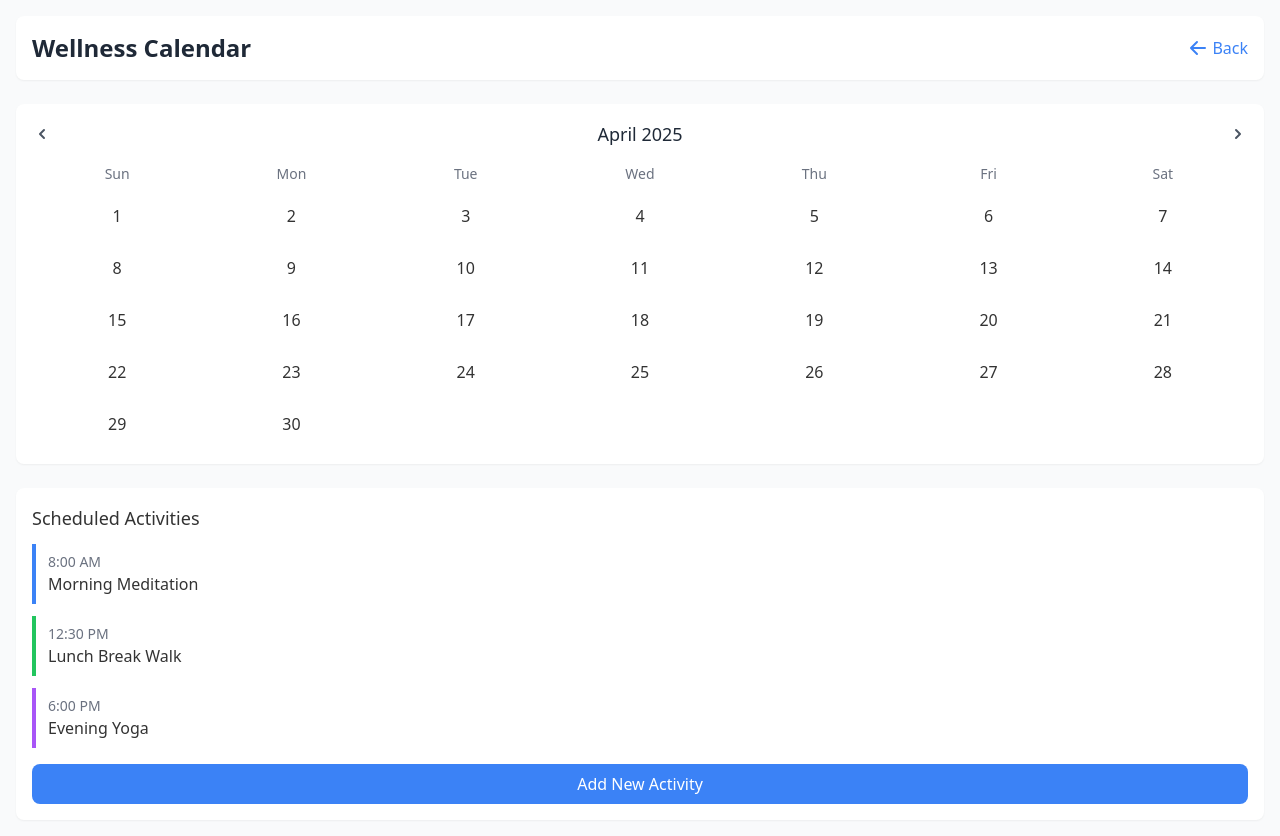
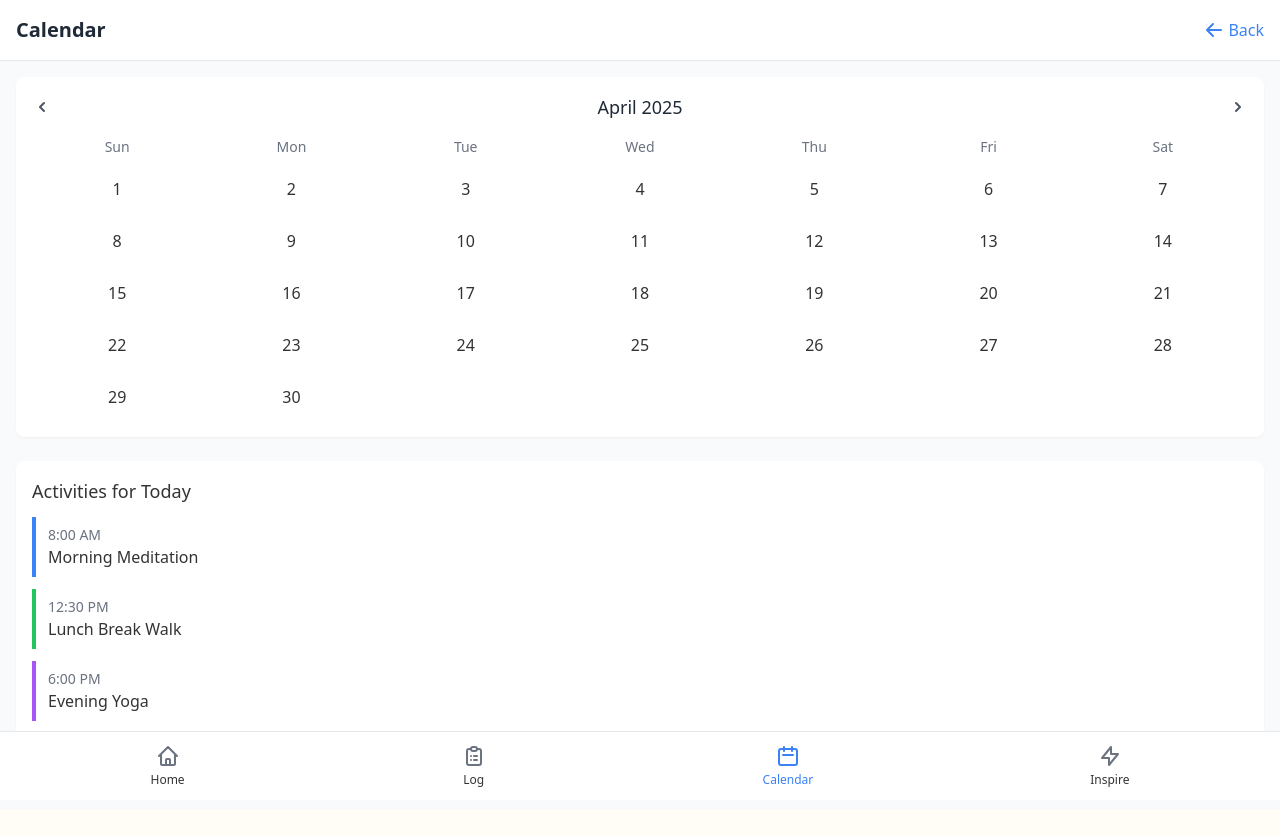
Before and after one commit to TheSamanthaWilliams/you-wellness-app, a Next.js app: page /calender in a window 1280 px wide. After the commit the page ends 809 px from the top, so only its background shows below. Built offline with nearby package versions, Linux system fonts and the light colour scheme.

Commit message:
Update page.js

```diff
--- a/app/calender/page.js
+++ b/app/calender/page.js
@@ -1,14 +1,17 @@
+"use client";
+
 import React, { useState } from 'react';
 import Link from 'next/link';
 
 export default function CalendarPage() {
   const [activeDay, setActiveDay] = useState('today');
+  const daysInMonth = 30;
 
   return (
-    <div className="min-h-screen bg-gray-50 p-4">
-      <header className="bg-white p-4 rounded-lg shadow-sm mb-6">
+    <div className="min-h-screen bg-gray-50">
+      <header className="bg-white py-4 px-4 border-b border-gray-200">
         <div className="flex items-center justify-between">
-          <h1 className="text-2xl font-bold text-gray-800">Wellness Calendar</h1>
+          <h1 className="text-xl font-bold text-gray-800">Calendar</h1>
           <Link href="/" className="text-blue-500 flex items-center">
             <svg xmlns="http://www.w3.org/2000/svg" className="h-5 w-5 mr-1" viewBox="0 0 20 20" fill="currentColor">
               <path fillRule="evenodd" d="M9.707 16.707a1 1 0 01-1.414 0l-6-6a1 1 0 010-1.414l6-6a1 1 0 011.414 1.414L5.414 9H17a1 1 0 110 2H5.414l4.293 4.293a1 1 0 010 1.414z" clipRule="evenodd" />
@@ -18,6 +21,7 @@ export default function CalendarPage() {
         </div>
       </header>
 
+      <div className="p-4">
         <div className="bg-white rounded-lg shadow-sm p-4 mb-6">
           <div className="flex justify-between items-center mb-4">
             <button className="text-gray-600 hover:text-blue-500">
@@ -44,8 +48,7 @@ export default function CalendarPage() {
           </div>
 
           <div className="grid grid-cols-7 gap-1">
-          {/* Calendar days - dynamically render these in a real app */}
-          {Array.from({ length: 30 }, (_, i) => (
+            {Array.from({ length: daysInMonth }, (_, i) => (
               <button
                 key={i}
                 onClick={() => setActiveDay(`day-${i + 1}`)}
@@ -62,9 +65,9 @@ export default function CalendarPage() {
         </div>
 
         <div className="bg-white rounded-lg shadow-sm p-4">
-        <h3 className="font-medium text-lg mb-3">Scheduled Activities</h3>
+          <h3 className="font-medium text-lg mb-3">Activities for {activeDay === 'today' ? 'Today' : `April ${activeDay.replace('day-', '')}`}</h3>
 
-        {activeDay === 'today' ? (
+          {activeDay === 'today' || activeDay === 'day-1' ? (
             <div className="space-y-3">
               <div className="border-l-4 border-blue-500 pl-3 py-2">
                 <p className="text-sm text-gray-500">8:00 AM</p>
@@ -88,5 +91,33 @@ export default function CalendarPage() {
           </button>
         </div>
       </div>
+
+      <div className="fixed bottom-0 left-0 right-0 bg-white border-t border-gray-200 p-3 flex justify-around">
+        <Link href="/" className="flex flex-col items-center">
+          <svg xmlns="http://www.w3.org/2000/svg" className="h-6 w-6 text-gray-500" fill="none" viewBox="0 0 24 24" stroke="currentColor">
+            <path strokeLinecap="round" strokeLinejoin="round" strokeWidth={2} d="M3 12l2-2m0 0l7-7 7 7M5 10v10a1 1 0 001 1h3m10-11l2 2m-2-2v10a1 1 0 01-1 1h-3m-6 0a1 1 0 001-1v-4a1 1 0 011-1h2a1 1 0 011 1v4a1 1 0 001 1m-6 0h6" />
+          </svg>
+          <span className="text-xs mt-1">Home</span>
+        </Link>
+        <Link href="/health-log" className="flex flex-col items-center">
+          <svg xmlns="http://www.w3.org/2000/svg" className="h-6 w-6 text-gray-500" fill="none" viewBox="0 0 24 24" stroke="currentColor">
+            <path strokeLinecap="round" strokeLinejoin="round" strokeWidth={2} d="M9 5H7a2 2 0 00-2 2v12a2 2 0 002 2h10a2 2 0 002-2V7a2 2 0 00-2-2h-2M9 5a2 2 0 002 2h2a2 2 0 002-2M9 5a2 2 0 012-2h2a2 2 0 012 2m-3 7h3m-3 4h3m-6-4h.01M9 16h.01" />
+          </svg>
+          <span className="text-xs mt-1">Log</span>
+        </Link>
+        <Link href="/calendar" className="flex flex-col items-center">
+          <svg xmlns="http://www.w3.org/2000/svg" className="h-6 w-6 text-blue-500" fill="none" viewBox="0 0 24 24" stroke="currentColor">
+            <path strokeLinecap="round" strokeLinejoin="round" strokeWidth={2} d="M8 7V3m8 4V3m-9 8h10M5 21h14a2 2 0 002-2V7a2 2 0 00-2-2H5a2 2 0 00-2 2v12a2 2 0 002 2z" />
+          </svg>
+          <span className="text-xs mt-1 text-blue-500">Calendar</span>
+        </Link>
+        <Link href="/inspiration" className="flex flex-col items-center">
+          <svg xmlns="http://www.w3.org/2000/svg" className="h-6 w-6 text-gray-500" fill="none" viewBox="0 0 24 24" stroke="currentColor">
+            <path strokeLinecap="round" strokeLinejoin="round" strokeWidth={2} d="M13 10V3L4 14h7v7l9-11h-7z" />
+          </svg>
+          <span className="text-xs mt-1">Inspire</span>
+        </Link>
+      </div>
+    </div>
   );
 }
```
Lines whose indentation alone changed are shown as unchanged.
